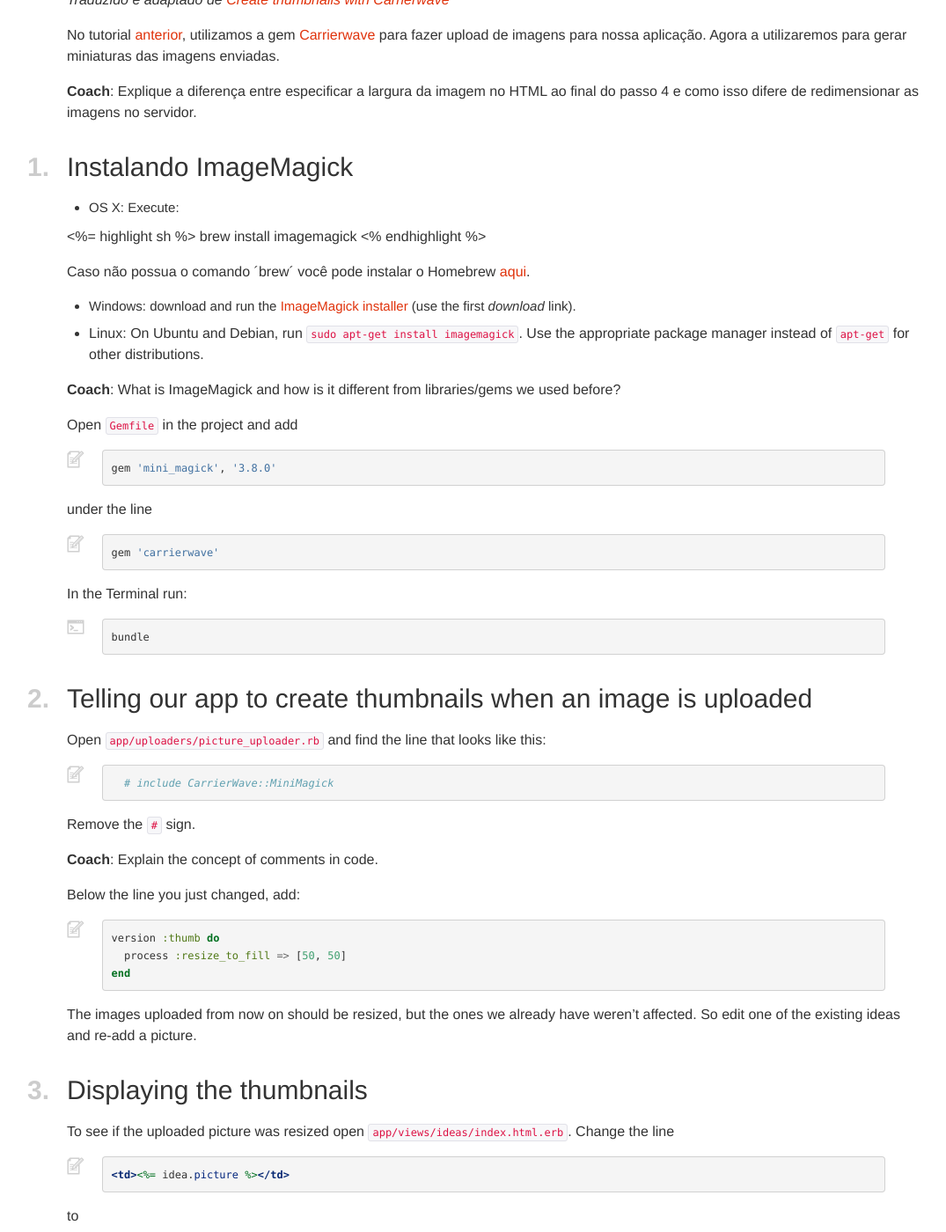
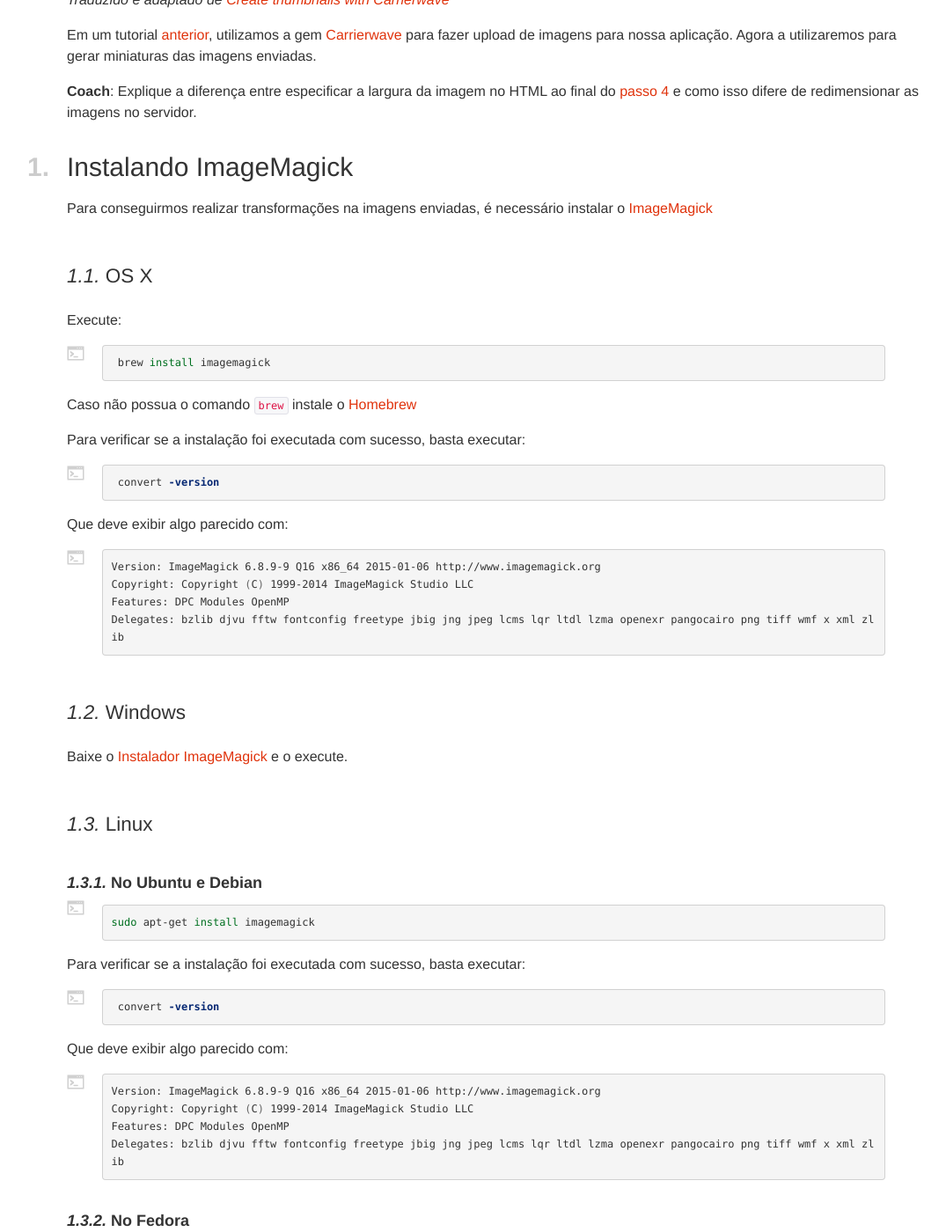
Before and after one commit to railsgirls/guides.railsgirls.com, a Jekyll site: the page built from _posts/2015-12-11-miniaturas.markdown, in a window 1280 px wide and 1400 px high, scrolled down 240 px. Shown: the whole window at 88% size, without its empty margins (9-1084 px from the left). Built offline with Jekyll 4.4.1, drawn with Linux system fonts in a browser that asks for light colours; nearby versions of some CDN libraries; some of the changed text lies outside the part shown.

Commit message:
Continue thumbnails post translation

```diff
--- a/_posts/2015-12-01-rails-girls-app-tutorial-2.markdown
+++ b/_posts/2015-12-01-rails-girls-app-tutorial-2.markdown
@@ -109,3 +109,7 @@
 {% endhighlight %}
 
 E é isso. Agora visualize uma idéia que você inseriu na sua aplicação e se você conseguiu visualizar o formulário para inserir um comentário. Verifique se você também consegue remover comentários antigos.
+
+## *4.* Aprenda mais
+
+* [Active Record Associations](http://guides.rubyonrails.org/association_basics.html)
--- a/_posts/2015-12-11-miniaturas.markdown
+++ b/_posts/2015-12-11-miniaturas.markdown
@@ -8,63 +8,119 @@
 
 *Traduzido e adaptado de [Create thumbnails with Carrierwave](http://guides.railsgirls.com/thumbnails/){:target="_blank"}*
 
-No tutorial [anterior]({{  site.baseurl | append: "/rails-girls-app-tutorial-1" }}){:target="_blank"}, utilizamos a gem [Carrierwave](https://github.com/carrierwaveuploader/carrierwave){:target="_blank"} para fazer upload de imagens para nossa aplicação. Agora a utilizaremos para gerar miniaturas das imagens enviadas.
+Em um tutorial [anterior]({{  site.baseurl | append: "/rails-girls-app-tutorial-1" }}){:target="_blank"}, utilizamos a gem [Carrierwave](https://github.com/carrierwaveuploader/carrierwave){:target="_blank"} para fazer upload de imagens para nossa aplicação. Agora a utilizaremos para gerar miniaturas das imagens enviadas.
 
-__Coach__: Explique a diferença entre especificar a largura da imagem no HTML ao final do passo 4 e como isso difere de redimensionar as imagens no servidor.
-
+**Coach**: Explique a diferença entre especificar a largura da imagem no HTML ao final do [passo 4]({{  site.baseurl | append: "/rails-girls-app-tutorial-1#adicionar-upload-de-imagens" }}){:target="_blank"} e como isso difere de redimensionar as imagens no servidor.
 
 ## *1.*Instalando ImageMagick
 
-* OS X: Execute:
+Para conseguirmos realizar transformações na imagens enviadas, é necessário instalar o [ImageMagick](http://www.imagemagick.org/script/index.php){:target="_blank"}
 
-<%= highlight sh %>
+### *1.1.* OS X
+
+ Execute:
+{% highlight sh %}
  brew install imagemagick
-<% endhighlight %>
+{% endhighlight %}
 
-Caso não possua o comando ´brew´ você pode instalar o Homebrew [aqui][in-homebrew].
-* Windows: download and run the [ImageMagick installer][im-win] (use the first
-  *download* link).
-* Linux: On Ubuntu and Debian, run `sudo apt-get install imagemagick`. Use the
-  appropriate package manager instead of `apt-get` for other distributions.
+Caso não possua o comando `brew` instale o [Homebrew]({{  site.baseurl | append: "/instalacao#instalao-homebrewhttpbrewsh"}}){:target="_blank"}
 
-  [im-win]: http://www.imagemagick.org/script/binary-releases.php?ImageMagick=vkv0r0at8sjl5qo91788rtuvs3#windows
-  [in-homebrew]: http://mxcl.github.io/homebrew/
+Para verificar se a instalação foi executada com sucesso, basta executar:
 
-__Coach__: What is ImageMagick and how is it different from libraries/gems we
-used before?
+{% highlight sh %}
+ convert -version
+{% endhighlight %}
 
-Open `Gemfile` in the project and add
+Que deve exibir algo parecido com:
+
+{% highlight sh %}
+Version: ImageMagick 6.8.9-9 Q16 x86_64 2015-01-06 http://www.imagemagick.org
+Copyright: Copyright (C) 1999-2014 ImageMagick Studio LLC
+Features: DPC Modules OpenMP
+Delegates: bzlib djvu fftw fontconfig freetype jbig jng jpeg lcms lqr ltdl lzma openexr pangocairo png tiff wmf x xml zlib
+{% endhighlight %}
+
+### *1.2.* Windows
+
+Baixe o [Instalador ImageMagick](http://www.imagemagick.org/script/binary-releases.php#windows){:target="_blank"} e o execute.
+
+### *1.3.* Linux
+
+#### *1.3.1.* No Ubuntu e Debian
+
+{% highlight sh %}
+sudo apt-get install imagemagick
+{% endhighlight %}
+
+Para verificar se a instalação foi executada com sucesso, basta executar:
+
+{% highlight sh %}
+ convert -version
+{% endhighlight %}
+
+Que deve exibir algo parecido com:
+
+{% highlight sh %}
+Version: ImageMagick 6.8.9-9 Q16 x86_64 2015-01-06 http://www.imagemagick.org
+Copyright: Copyright (C) 1999-2014 ImageMagick Studio LLC
+Features: DPC Modules OpenMP
+Delegates: bzlib djvu fftw fontconfig freetype jbig jng jpeg lcms lqr ltdl lzma openexr pangocairo png tiff wmf x xml zlib
+{% endhighlight %}
+
+#### *1.3.2.* No Fedora
+
+{% highlight sh %}
+yum install ImageMagick
+{% endhighlight %}
+
+Para verificar se a instalação foi executada com sucesso, basta executar:
+
+{% highlight sh %}
+ convert -version
+{% endhighlight %}
+
+Que deve exibir algo parecido com:
+
+{% highlight sh %}
+Version: ImageMagick 6.8.9-9 Q16 x86_64 2015-01-06 http://www.imagemagick.org
+Copyright: Copyright (C) 1999-2014 ImageMagick Studio LLC
+Features: DPC Modules OpenMP
+Delegates: bzlib djvu fftw fontconfig freetype jbig jng jpeg lcms lqr ltdl lzma openexr pangocairo png tiff wmf x xml zlib
+{% endhighlight %}
+
+**Coach**: Explique que é o ImageMagick e como ele difere das bibliotecas/gems que utilizamos anteriormente
+
+Abra o `Gemfile` do projeto e adicione a gem [MiniMagick](https://github.com/minimagick/minimagick){:target="_blank"}:
 
 {% highlight ruby %}
-gem 'mini_magick', '3.8.0'
+gem 'mini_magick'
 {% endhighlight %}
 
-under the line
+Abaixo da linha:
 
 {% highlight ruby %}
 gem 'carrierwave'
 {% endhighlight %}
 
-In the Terminal run:
+No terminal execute:
 
 {% highlight sh %}
 bundle
 {% endhighlight %}
 
-## *2.*Telling our app to create thumbnails when an image is uploaded
+## *2.* Dizendo a nossa aplicação como criar miniaturas quando é feito upload de uma imagem
 
-Open `app/uploaders/picture_uploader.rb` and find the line that looks like
-this:
+Abra o arquivo `app/uploaders/picture_uploader.rb` e encontre a seguinte linha:
 
 {% highlight ruby %}
   # include CarrierWave::MiniMagick
 {% endhighlight %}
 
-Remove the `#` sign.
+Remova o `#`. O símbolo `#` indica comentários em Ruby, nesse caso estamos descomentando uma linha.
 
-__Coach__: Explain the concept of comments in code.
+**Coach**: Explique o conceito de comentários em código.
 
-Below the line you just changed, add:
+Abaixo da linha que você acabou de editar, adicione:
 
 {% highlight ruby %}
 version :thumb do
@@ -72,23 +128,23 @@
 end
 {% endhighlight %}
 
-The images uploaded from now on should be resized, but the ones we already
-have weren't affected. So edit one of the existing ideas and re-add a picture.
+No *Carrierwave* é possível [definir múltiplas versões para uma mesma imagem](https://github.com/carrierwaveuploader/carrierwave#adding-versions){:target="_blank"}, com resoluções diferentes, por exemplo.
 
-## *3.*Displaying the thumbnails
+Para os próximos uploads de imagens, elas serão redimensionadas, no entanto as já adicionadas não serão afetadas. Para corrigi-las basta readicionar imagens às idéias previamente criadas.
 
-To see if the uploaded picture was resized open
-`app/views/ideas/index.html.erb`. Change the line
+## *3.* Exibindo as minitaturas
+
+Para verificar se a imagem enviada foi redimensionada, abra o arquivo `app/views/ideas/index.html.erb` e modifique a linha:
 
 {% highlight erb %}
-<td><%= idea.picture %></td>
+<td><%= image_tag idea.picture if idea.picture? %></td>
 {% endhighlight %}
 
-to
+Para:
 
 {% highlight erb %}
 <td><%= image_tag idea.picture_url(:thumb) if idea.picture? %></td>
 {% endhighlight %}
 
-Take a look at the list of ideas in the browser to see if the thumbnail is
-there.
+
+Agora abra no navegador na página [http://localhost:3000/ideas](http://localhost:3000/ideas){:target="_blank"} e verifique se as miniaturas estão sendo exibidas.
```
Also changed, not shown: _posts/2015-11-24-instalacao.markdown (+46 -48 lines), _posts/2015-11-30-rails-girls-app-tutorial-1.markdown (+41 -38 lines), _posts/2015-12-02-publique-heroku.markdown (+24 -30 lines).
